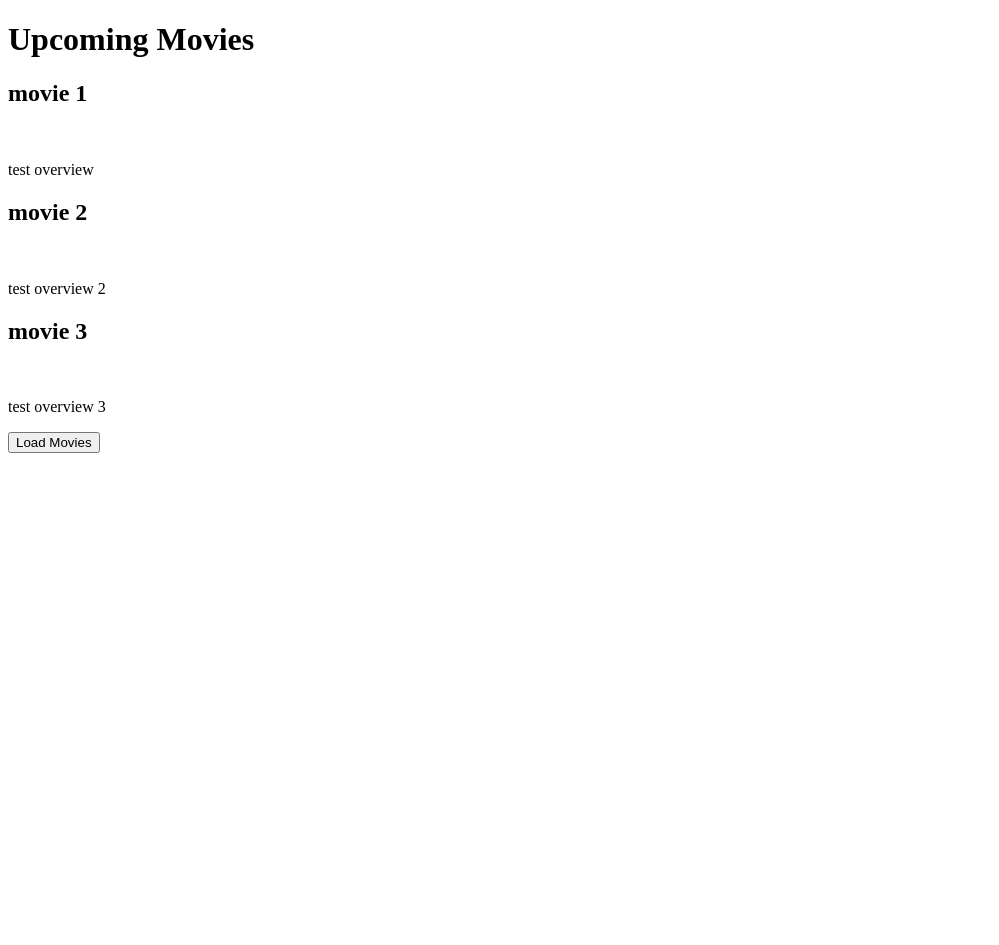
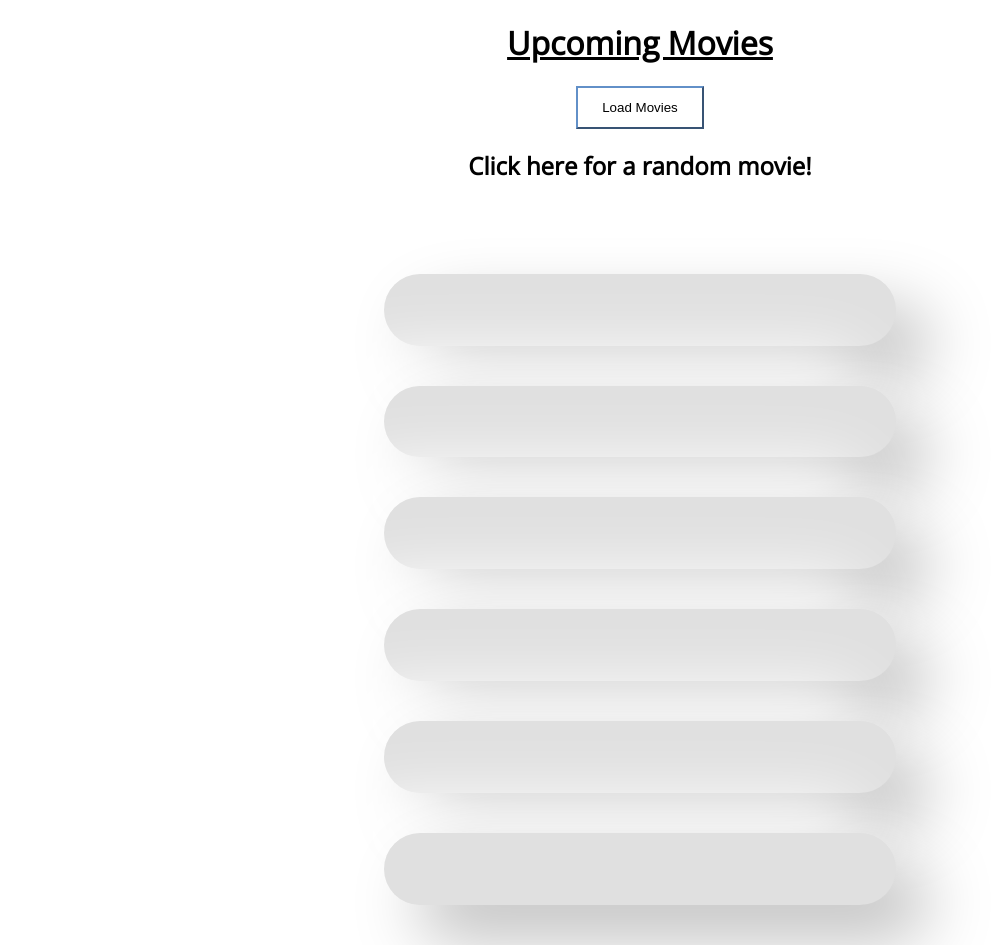
Before and after one commit to chrisdeleon/MovieDatabaseUsingVueAndAxios, a plain HTML site: page index.html in a window 1280 px wide. Shown: the whole page, without its empty margins (0-999 px from the left). Before the commit the page ends 800 px from the top, so only its background shows below. Drawn offline with nearby package versions, Linux system fonts and the light colour scheme; no server answers.

Commit message:
Add files via upload

```diff
--- a/index.html
+++ b/index.html
@@ -8,19 +8,26 @@
     <meta http-equiv="X-UA-Compatible" content="IE=edge">
     <meta name="viewport" content="width=device-width, initial-scale=1.0">
     <link rel="stylesheet" href="styles.css">
+    <link rel="stylesheet" href="https://fonts.googleapis.com/css2?family=Open+Sans">
     <script src="https://cdn.jsdelivr.net/npm/axios/dist/axios.min.js"></script> <!-- axios -->
     <script src="https://cdn.jsdelivr.net/npm/vue@2.7.13/dist/vue.js"></script> <!-- Vue.js link -->
     <title>Movie Database Using Vue and Axios</title>
 </head>
 <body>
     <div id="app">
-        <h1>{{pageTitle}}</h1>
-        <div v-for="item in items"> <!-- put the for each loop in this div to create separate divs for each item-->
+        <h1 class="title">{{pageTitle}}</h1>
+        <button v-on:click="movieLoad" id="button">Load Movies</button>
+        <div id="highlight"> <!-- this will show a random movie at the top of the page-->
+            <h2  v-on:click="randomMovie" class="random">{{randomTitle}}</h2>
+            <img v-bind:src="randomImage">
+            <p>{{randomOverview}}</p>
+
+        </div>
+        <div v-for="item in items" class="boxes"> <!-- put the for each loop in this div to create separate divs for each item-->
             <h2>{{ item.title }}</h2>
-            <img v-bind:src="items.imagePath">
+            <img v-bind:src="item.imgSrc">
             <p>{{ item.overview }}</p>
         </div>
-        <button v-on:click="movieLoad">Load Movies</button>
     </div>
 
 
--- a/script.js
+++ b/script.js
@@ -4,39 +4,71 @@
  * CIS131 - Movie Database Using Vue.js
  */
 var movieArray = []; // initialize empty array to store API objects
+var randomNumber; // random number for the highlight movie
 
-function getData(){ // function returns information from TMDB API using axios
-    axios.get("https://api.themoviedb.org/3/movie/popular?api_key=eb5fafc9ff4aaca27543575afba0e08a&language=en-US&page=1") // get request
-    .then (function (response){ // function for returning results of promise
+function getData() { // function returns information from TMDB API using axios
+	axios.get("https://api.themoviedb.org/3/movie/upcoming?api_key=eb5fafc9ff4aaca27543575afba0e08a&language=en-US&page=1") // get request
+		.then(function(response) { // function for returning results of promise
 			// displays result of promise in console
 			movieArray = response.data.results; // stores API objects in empty array
-        console.log(movieArray);
-    })
+		});
 }
 
 getData(); // calls the function
 
 
 var app = new Vue({ // new instance of Vue
-    el : "#app", // selects tag with id of app from element
-    data : {     // a property we can have access to, have to be exactly that. This is an object
+	el: "#app", // selects tag with id of app from element
+
+	data: { // a property we can have access to, have to be exactly that. This is an object
 		// within the data object you can create your own properties
-        pageTitle : "Upcoming Movies",
-        items : [
-            {title: "movie 1", overview: "test overview", imagePath: "testpath"},
-            {title: "movie 2", overview: "test overview 2", imagePath: "testpath 2"},
-            {title: "movie 3", overview: "test overview 3", imagePath: "testpath 3"}
-
+		pageTitle: "Upcoming Movies",
+		randomTitle: "Click here for a random movie!",
+		randomImage: " ",
+		randomOverview: " ",
+		items: [ // placeholders for the movie details
+			{
+				title: "",
+				overview: "",
+				imgSrc: ''
+			}, {
+				title: "",
+				overview: "",
+				imgSrc: ""
+			}, {
+				title: "",
+				overview: "",
+				imgSrc: ""
+			}, {
+				title: "",
+				overview: "",
+				imgSrc: ""
+			}, {
+				title: "",
+				overview: "",
+				imgSrc: ""
+			}, {
+				title: "",
+				overview: "",
+				imgSrc: ""
+			}
 		]
 	},
 	methods: {
-        movieLoad(){
-            for (var i = 0; i < movieArray.length; i++){
-                this.movieTitle = movieArray[i].title;
-                this.movieTitle = movieArray[i].poster_path;
-                this.movieTitle = movieArray[i].overview;
+		movieLoad() { // loads movies into the correspoding array item
+				for (var i = 0; i < 6; i++) {
+					this.items[i].title = movieArray[i].title;
+					this.items[i].imgSrc = 'https://image.tmdb.org/t/p/w200' + movieArray[i].poster_path;
+					this.items[i].overview = movieArray[i].overview;
 				}
-            console.log(movieArray[0].title); // displays movie title
+				document.getElementById('button').style.display = 'none'; // removes the button after click since it's no longer necessary
+			},
+			randomMovie() { // selects a random movie from the movie array and loads the corresponding information
+				randomNumber = Math.floor(Math.random() * movieArray.length);
+				this.randomTitle = movieArray[randomNumber].title;
+				this.randomImage = 'https://image.tmdb.org/t/p/w200' + movieArray[randomNumber].poster_path;
+				this.randomOverview = movieArray[randomNumber].overview;
 			}
+
 	}
-})
+});
--- a/styles.css
+++ b/styles.css
@@ -3,3 +3,72 @@
 * 11/14/2022
 * CIS131 - Movie Database Using Vue.js
 */
+
+body {
+    margin: 0;
+    padding: 0;
+    font-family: "Open Sans";
+}
+
+.title {
+    text-align: center;
+    text-decoration: underline;
+}
+
+button {
+    width: 10%;
+    padding: 12px;
+    transition: all .3s ease;
+    border-color: #6290C8;
+    background-color: white;
+    margin-left: 45%;
+
+}
+
+button:hover {
+    border-radius: 20px;
+    border-color: #6290C8;
+    background-color: rgba(0, 0, 0, 0.1);
+    cursor: pointer;
+}
+
+.boxes {
+    display: flex;
+    flex-direction: column;
+    width: 40%;
+    justify-content: center;
+    align-items: center;
+    margin: 0 auto;
+    margin-bottom: 40px;
+    border-radius: 50px;
+background: #e0e0e0;
+box-shadow:  33px 33px 66px #bebebe,
+             -33px -33px 66px #ffffff;
+}
+
+.boxes p {
+    width: 80%;
+}
+
+.boxes img {
+    max-width: 300px;
+}
+
+#highlight {
+    display: flex;
+    flex-direction: column;
+    width: 40%;
+    justify-content: center;
+    align-items: center;
+    margin: 0 auto;
+    margin-bottom: 40px;
+}
+
+.random{
+    text-align: center;
+}
+
+.random:hover {
+    cursor: pointer;
+    opacity: 0.5;
+}
```
Lines whose indentation alone changed are shown as unchanged.
